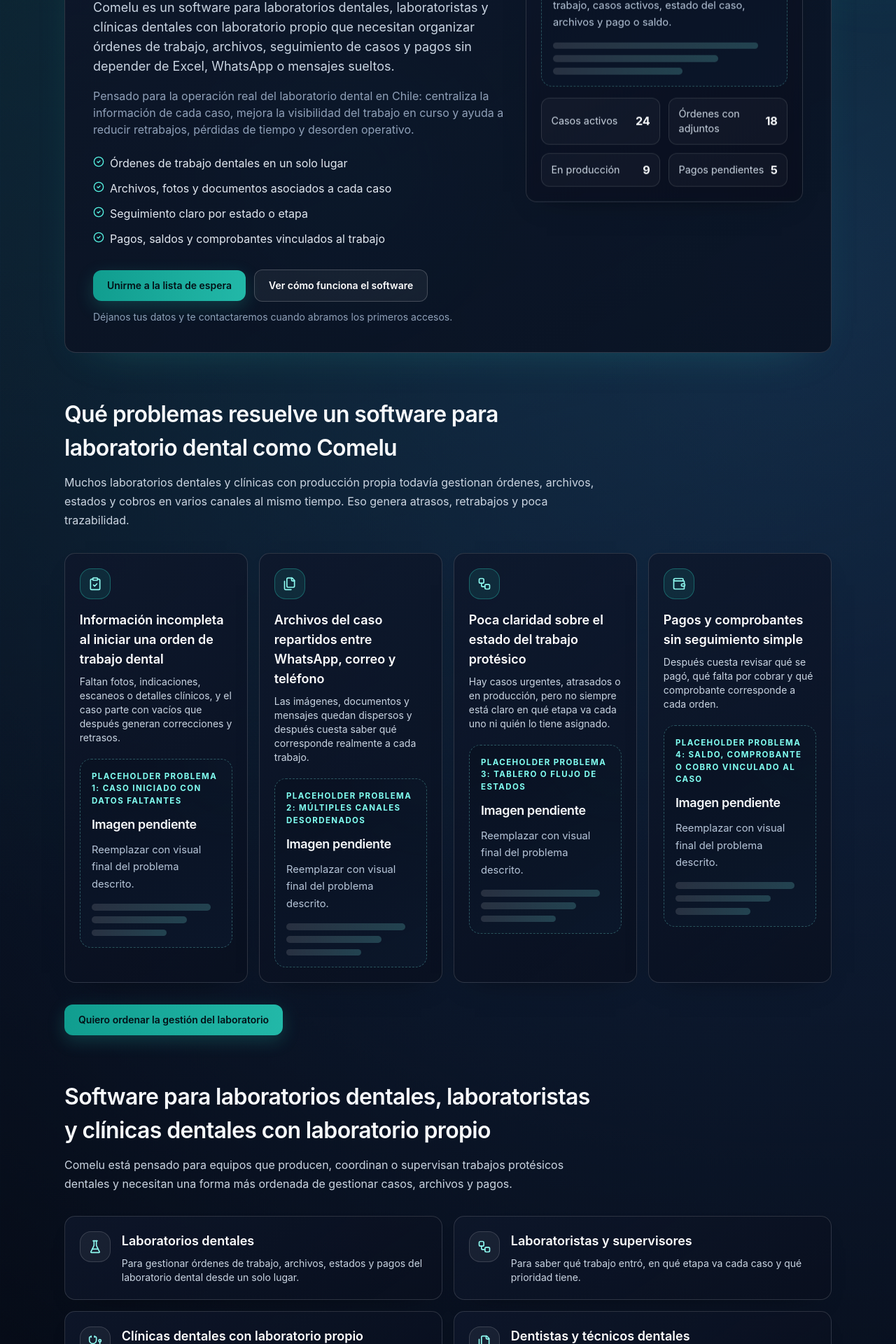
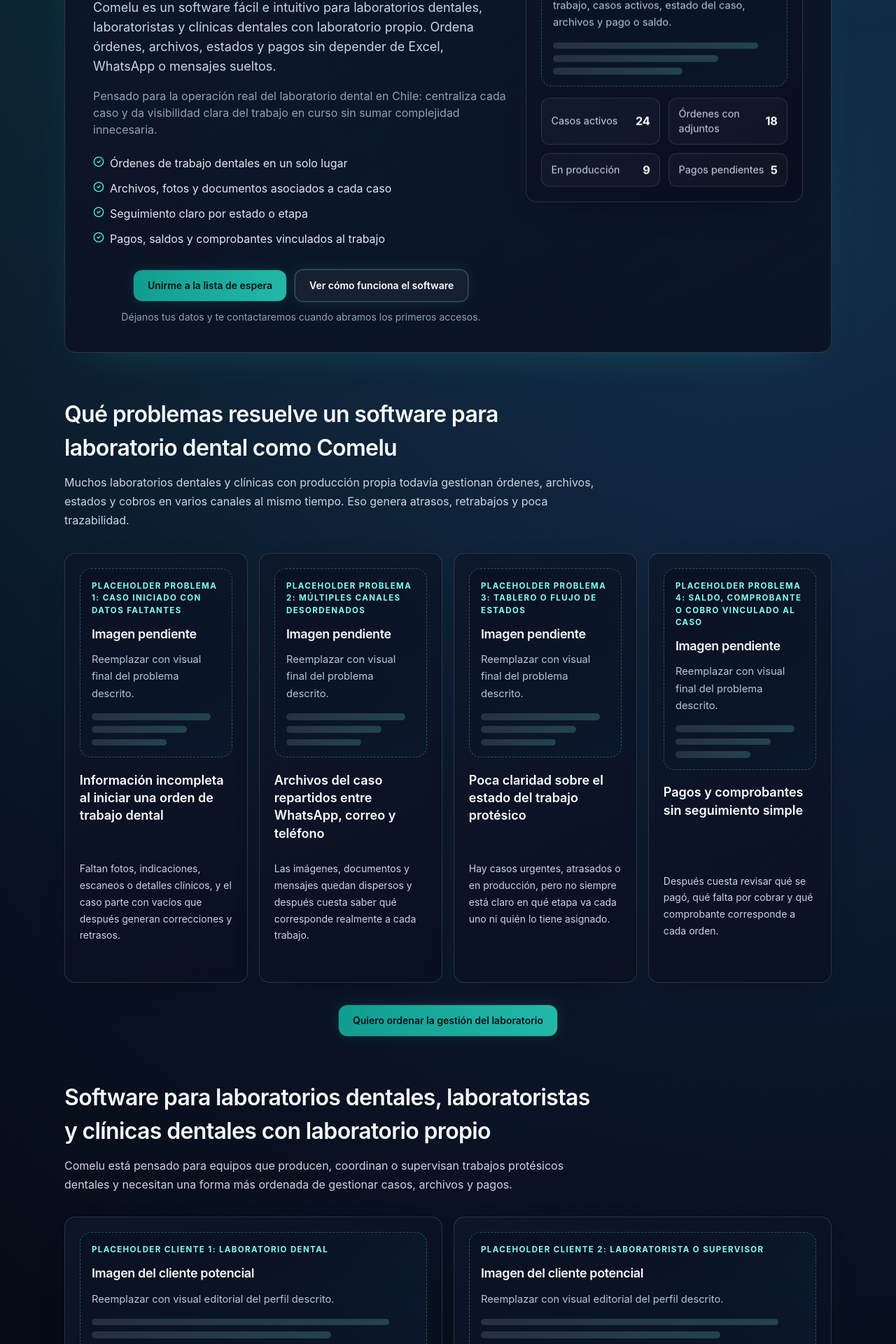
Before and after one commit to garciasilvac/comelu_landing, a React (Vite) app: page / in a window 1280 px wide. Shown: the part 540-2460 px from the top of the page at 70% size. Built offline with nearby package versions, Linux system fonts and the light colour scheme.

Commit message:
style: polish landing desktop layout

```diff
--- a/src/App.tsx
+++ b/src/App.tsx
@@ -3,13 +3,11 @@
   ArrowRight,
   CheckCircle2,
   ChevronDown,
-  ClipboardCheck,
   Files,
   FlaskConical,
   Menu,
   Send,
   Stethoscope,
-  Wallet,
   Workflow,
   X,
 } from "lucide-react";
@@ -84,28 +82,24 @@
     description:
       "Faltan fotos, indicaciones, escaneos o detalles clínicos, y el caso parte con vacíos que después generan correcciones y retrasos.",
     placeholder: "Placeholder problema 1: caso iniciado con datos faltantes",
-    icon: ClipboardCheck,
   },
   {
     title: "Archivos del caso repartidos entre WhatsApp, correo y teléfono",
     description:
       "Las imágenes, documentos y mensajes quedan dispersos y después cuesta saber qué corresponde realmente a cada trabajo.",
     placeholder: "Placeholder problema 2: múltiples canales desordenados",
-    icon: Files,
   },
   {
     title: "Poca claridad sobre el estado del trabajo protésico",
     description:
       "Hay casos urgentes, atrasados o en producción, pero no siempre está claro en qué etapa va cada uno ni quién lo tiene asignado.",
     placeholder: "Placeholder problema 3: tablero o flujo de estados",
-    icon: Workflow,
   },
   {
     title: "Pagos y comprobantes sin seguimiento simple",
     description:
       "Después cuesta revisar qué se pagó, qué falta por cobrar y qué comprobante corresponde a cada orden.",
     placeholder: "Placeholder problema 4: saldo, comprobante o cobro vinculado al caso",
-    icon: Wallet,
   },
 ] as const;
 
@@ -115,24 +109,28 @@
     description:
       "Para gestionar órdenes de trabajo, archivos, estados y pagos del laboratorio dental desde un solo lugar.",
     icon: FlaskConical,
+    placeholder: "Placeholder cliente 1: laboratorio dental",
   },
   {
     title: "Laboratoristas y supervisores",
     description:
       "Para saber qué trabajo entró, en qué etapa va cada caso y qué prioridad tiene.",
     icon: Workflow,
+    placeholder: "Placeholder cliente 2: laboratorista o supervisor",
   },
   {
     title: "Clínicas dentales con laboratorio propio",
     description:
       "Para organizar la producción interna de soluciones protésicas con más trazabilidad y menos seguimiento manual.",
     icon: Stethoscope,
+    placeholder: "Placeholder cliente 3: clínica con laboratorio propio",
   },
   {
     title: "Dentistas y técnicos dentales",
     description:
       "También puede ser relevante para dentistas y técnicos odontológicos que trabajan coordinadamente con laboratorios y quieren seguir de cerca una gestión más ordenada del caso.",
     icon: Files,
+    placeholder: "Placeholder cliente 4: dentista o técnico dental",
   },
 ] as const;
 
@@ -273,7 +271,7 @@
   label: string;
   title: string;
   detail: string;
-  variant?: "default" | "hero" | "compact";
+  variant?: "default" | "hero" | "compact" | "audience";
 }) {
   return (
     <div
@@ -641,14 +639,13 @@
                 Software para gestión de laboratorios dentales: órdenes, archivos, estados y pagos en un solo lugar
               </h1>
               <p className="mt-5 max-w-3xl text-base text-slate-300 sm:text-lg" data-reveal data-delay={220}>
-                Comelu es un software para laboratorios dentales, laboratoristas y clínicas dentales con laboratorio
-                propio que necesitan organizar órdenes de trabajo, archivos, seguimiento de casos y pagos sin depender
-                de Excel, WhatsApp o mensajes sueltos.
+                Comelu es un software fácil e intuitivo para laboratorios dentales, laboratoristas y clínicas dentales
+                con laboratorio propio. Ordena órdenes, archivos, estados y pagos sin depender de Excel, WhatsApp o
+                mensajes sueltos.
               </p>
               <p className="mt-4 max-w-3xl text-sm text-slate-400 sm:text-base" data-reveal data-delay={260}>
-                Pensado para la operación real del laboratorio dental en Chile: centraliza la información de cada caso,
-                mejora la visibilidad del trabajo en curso y ayuda a reducir retrabajos, pérdidas de tiempo y desorden
-                operativo.
+                Pensado para la operación real del laboratorio dental en Chile: centraliza cada caso y da visibilidad
+                clara del trabajo en curso sin sumar complejidad innecesaria.
               </p>
 
               <ul className="mt-6 grid gap-3 text-sm text-slate-200 sm:text-base" data-reveal data-delay={300}>
@@ -660,7 +657,7 @@
                 ))}
               </ul>
 
-              <div className="hero-cta mt-8 flex flex-wrap items-center gap-3">
+              <div className="hero-cta mt-8 flex flex-wrap items-center justify-center gap-3">
                 <button
                   type="button"
                   onClick={onWaitlistClick}
@@ -680,7 +677,7 @@
                   Ver cómo funciona el software
                 </button>
               </div>
-              <p className="mt-3 text-sm text-slate-400">
+              <p className="mt-3 text-center text-sm text-slate-400">
                 Déjanos tus datos y te contactaremos cuando abramos los primeros accesos.
               </p>
             </div>
@@ -721,20 +718,14 @@
           />
           <div className="mt-8 grid gap-4 md:grid-cols-2 xl:grid-cols-4">
             {PROBLEM_CARDS.map((item, index) => {
-              const Icon = item.icon;
               return (
                 <article
                   key={item.title}
-                  className="glass-card interactive-card flex h-full flex-col"
+                  className="glass-card interactive-card problem-card flex h-full flex-col"
                   data-reveal
                   data-delay={index * 80}
                 >
-                  <span className="inline-flex h-11 w-11 items-center justify-center rounded-2xl border border-[#2dd4bf]/35 bg-[#2dd4bf]/10 text-[#8efaf0]">
-                    <Icon className="h-5 w-5" />
-                  </span>
-                  <h3 className="mt-4 text-lg font-semibold text-white">{item.title}</h3>
-                  <p className="mt-2 text-sm text-slate-300">{item.description}</p>
-                  <div className="mt-5">
+                  <div className="problem-card-visual">
                     <PlaceholderVisual
                       label={item.placeholder}
                       title="Imagen pendiente"
@@ -742,11 +733,13 @@
                       variant="compact"
                     />
                   </div>
+                  <h3 className="problem-card-title mt-5 text-lg font-semibold text-white">{item.title}</h3>
+                  <p className="problem-card-description mt-3 text-sm text-slate-300">{item.description}</p>
                 </article>
               );
             })}
           </div>
-          <div className="mt-8" data-reveal data-delay={140}>
+          <div className="section-cta-row mt-8" data-reveal data-delay={140}>
             <button type="button" onClick={onWaitlistClick} className={primaryButton}>
               Quiero ordenar la gestión del laboratorio
             </button>
@@ -764,11 +757,17 @@
               return (
                 <article
                   key={item.title}
-                  className="glass-card interactive-card"
+                  className="glass-card interactive-card flex h-full flex-col"
                   data-reveal
                   data-delay={index * 80}
                 >
-                  <div className="flex items-start gap-4">
+                  <PlaceholderVisual
+                    label={item.placeholder}
+                    title="Imagen del cliente potencial"
+                    detail="Reemplazar con visual editorial del perfil descrito."
+                    variant="audience"
+                  />
+                  <div className="mt-5 flex items-start gap-4">
                     <span className="inline-flex h-11 w-11 shrink-0 items-center justify-center rounded-2xl border border-white/15 bg-white/5 text-[#8efaf0]">
                       <Icon className="h-5 w-5" />
                     </span>
@@ -781,7 +780,7 @@
               );
             })}
           </div>
-          <div className="mt-8" data-reveal data-delay={140}>
+          <div className="section-cta-row mt-8" data-reveal data-delay={140}>
             <button type="button" onClick={onWaitlistClick} className={primaryButton}>
               Quiero recibir novedades del lanzamiento
             </button>
@@ -797,17 +796,11 @@
             {HOW_IT_WORKS.map((item, index) => (
               <article
                 key={item.title}
-                className="glass-card interactive-card flex h-full flex-col"
+                className="glass-card interactive-card how-card flex h-full flex-col"
                 data-reveal
                 data-delay={index * 70}
               >
-                <div className="flex items-start gap-3">
-                  <div className="step-pill">{item.step}</div>
-                  <div>
-                    <h3 className="text-base font-semibold text-white">{item.title}</h3>
-                    <p className="mt-2 text-sm text-slate-300">{item.description}</p>
-                  </div>
-                </div>
+                <div className="step-pill">{item.step}</div>
                 <div className="mt-5">
                   <PlaceholderVisual
                     label={item.placeholder}
@@ -816,10 +809,12 @@
                     variant="compact"
                   />
                 </div>
+                <h3 className="how-card-title mt-5 text-base font-semibold text-white">{item.title}</h3>
+                <p className="how-card-description mt-3 text-sm text-slate-300">{item.description}</p>
               </article>
             ))}
           </div>
-          <div className="mt-8" data-reveal data-delay={140}>
+          <div className="section-cta-row mt-8" data-reveal data-delay={140}>
             <button type="button" onClick={onWaitlistClick} className={primaryButton}>
               Quiero ver una herramienta así en mi laboratorio
             </button>
@@ -855,7 +850,7 @@
               </ul>
             </article>
           </div>
-          <div className="mt-8" data-reveal data-delay={140}>
+          <div className="section-cta-row mt-8" data-reveal data-delay={140}>
             <button type="button" onClick={onWaitlistClick} className={primaryButton}>
               Quiero estar entre los primeros interesados
             </button>
@@ -867,48 +862,33 @@
             title="Comelu nace desde la operación real del laboratorio dental"
             description="Comelu no busca ser un software dental genérico. Nace con foco específico en la gestión del laboratorio dental: órdenes de trabajo, archivos, seguimiento, pagos y coordinación diaria."
           />
-          <div className="mt-6 grid gap-6 lg:grid-cols-[1.05fr_0.95fr]">
-            <div data-reveal data-delay={80}>
-              <p className="section-copy">
-                La meta es construir una herramienta simple, clara y útil para laboratorios dentales en Chile, basada
-                en problemas reales del flujo protésico y no en funciones desconectadas de la operación.
-              </p>
-            </div>
-            <div data-reveal data-delay={120}>
+          <div className="mt-6 grid gap-6 lg:grid-cols-[0.95fr_1.05fr] lg:items-stretch">
+            <div data-reveal data-delay={80} className="h-full">
               <PlaceholderVisual
                 label="Placeholder credibilidad o contexto de laboratorio"
                 title="Imagen de credibilidad"
                 detail="Espacio para entorno de laboratorio dental o composición entre interfaz y contexto real."
               />
             </div>
+            <div data-reveal data-delay={120} className="glass-card flex h-full flex-col justify-center">
+              <p className="section-copy">
+                La meta es construir una herramienta simple, clara y útil para laboratorios dentales en Chile, basada
+                en problemas reales del flujo protésico y no en funciones desconectadas de la operación.
+              </p>
+            </div>
           </div>
-          <div className="mt-8" data-reveal data-delay={160}>
+          <div className="section-cta-row mt-8" data-reveal data-delay={160}>
             <button type="button" onClick={onWaitlistClick} className={primaryButton}>
               Quiero sumarme al lanzamiento temprano
             </button>
           </div>
         </section>
 
-        <section className="section-block scroll-mt-28" data-reveal>
-          <div className="cta-panel panel-frame p-6 sm:p-8" data-reveal data-delay={0}>
-            <SectionIntro
-              eyebrow="Lista de espera"
-              title="Únete a la lista de espera y ayúdanos a priorizar el software para laboratorio dental que realmente necesita el rubro"
-              description="Si te sumas ahora, además de enterarte del lanzamiento, nos ayudas a entender qué problemas pesan más en la gestión de laboratorios dentales, clínicas con laboratorio propio y equipos que trabajan con órdenes de trabajo protésicas."
-            />
-            <div className="mt-6" data-reveal data-delay={120}>
-              <button type="button" onClick={onWaitlistClick} className={primaryButton}>
-                Quiero estar en la lista de espera
-              </button>
-            </div>
-          </div>
-        </section>
-
         <section id="lista-espera" className="section-block scroll-mt-28">
           <div className="panel-frame p-6 sm:p-8" data-reveal data-delay={0}>
             <SectionIntro
-              title="Lista de espera para Comelu, software para gestión de laboratorios dentales"
-              description="Déjanos tus datos para contactarte cuando abramos los primeros accesos y seguir construyendo una herramienta más útil para laboratorios dentales, laboratoristas y clínicas dentales con laboratorio propio."
+              title="Únete a la lista de espera y ayúdanos a priorizar el software para laboratorio dental que realmente necesita el rubro"
+              description="Déjanos tus datos para obtener descuentos especiales de lanzamiento que ofreceremos a nuestros primeros clientes"
             />
 
             <form className="mt-8 grid gap-8" onSubmit={onSubmit} noValidate data-reveal data-delay={60}>
@@ -1034,7 +1014,7 @@
                   </p>
                 </div>
 
-                <div className="grid gap-4 lg:grid-cols-2">
+                <div className="grid items-start gap-4 lg:grid-cols-2">
                   <div className="phone-field grid gap-2">
                     <label htmlFor="telefono-pais" className="field-label">
                       Teléfono
@@ -1110,7 +1090,7 @@
                     ) : null}
                   </div>
 
-                  <div className="grid gap-2">
+                  <div className="grid gap-2 self-start">
                     <label htmlFor="tamano" className="field-label">
                       Tamaño del laboratorio / equipo
                     </label>
@@ -1212,7 +1192,7 @@
                 </p>
               ) : null}
 
-              <div className="flex flex-wrap items-center gap-3">
+              <div className="flex flex-wrap items-center justify-center gap-3">
                 <button
                   type="submit"
                   disabled={isSubmitting}
@@ -1265,36 +1245,14 @@
                     id={panelId}
                     role="region"
                     aria-labelledby={buttonId}
-                    hidden={!isOpen}
-                    className="border-t border-white/10 px-5 py-4 text-sm text-slate-300"
+                    aria-hidden={!isOpen}
+                    className={`faq-panel text-sm text-slate-300 ${isOpen ? "is-open" : ""}`}
                   >
-                    {item.a}
+                    <div className="faq-panel-inner border-t border-white/10 px-5 py-4">{item.a}</div>
                   </div>
                 </article>
               );
             })}
-          </div>
-          <div className="mt-8" data-reveal data-delay={140}>
-            <button type="button" onClick={onWaitlistClick} className={primaryButton}>
-              Sumarme a la lista
-            </button>
-          </div>
-        </section>
-
-        <section className="section-block scroll-mt-28" data-reveal>
-          <div className="panel-frame p-6 sm:p-8" data-reveal data-delay={0}>
-            <SectionIntro
-              title="Software para laboratorios dentales en Chile: menos desorden, más control del trabajo"
-              description="Si trabajas en un laboratorio dental, eres laboratorista o formas parte de una clínica dental con laboratorio propio, Comelu quiere ayudarte a gestionar mejor órdenes de trabajo, archivos, estados y pagos desde el primer día."
-            />
-            <div className="mt-6 flex flex-wrap gap-3" data-reveal data-delay={120}>
-              <button type="button" onClick={onWaitlistClick} className={primaryButton}>
-                Unirme a la lista de espera
-              </button>
-              <button type="button" onClick={onHowItWorksClick} className={secondaryButton}>
-                Ver cómo funciona
-              </button>
-            </div>
           </div>
         </section>
       </main>
@@ -1316,9 +1274,6 @@
             <button type="button" onClick={onWaitlistClick} className="transition hover:text-white">
               Lista de espera
             </button>
-            <a href="mailto:contacto@comelu.cl" className="transition hover:text-white">
-              contacto@comelu.cl
-            </a>
           </div>
         </div>
       </footer>
--- a/src/index.css
+++ b/src/index.css
@@ -176,6 +176,10 @@
 
 .interactive-cta {
   transition: transform 240ms ease, box-shadow 240ms ease, border-color 240ms ease, background-color 240ms ease;
+  box-shadow:
+    0 0 0 1px rgba(129, 255, 242, 0.12),
+    0 0 20px rgba(34, 184, 168, 0.14),
+    0 12px 32px -24px rgba(34, 184, 168, 0.3);
 }
 
 .interactive-cta:hover,
@@ -255,6 +259,10 @@
   min-height: 10.5rem;
 }
 
+.placeholder-audience {
+  min-height: 12rem;
+}
+
 .placeholder-label {
   margin: 0;
   font-size: 0.72rem;
@@ -310,17 +318,61 @@
     radial-gradient(circle at 85% 18%, rgba(45, 212, 191, 0.14), transparent 28%);
 }
 
+.section-cta-row {
+  display: flex;
+  justify-content: center;
+}
+
+.problem-card-visual .placeholder-compact,
+.how-card .placeholder-compact {
+  min-height: 11.5rem;
+}
+
+.problem-card-title,
+.how-card-title {
+  line-height: 1.4;
+}
+
+.problem-card-description,
+.how-card-description {
+  line-height: 1.7;
+}
+
+@media (min-width: 1280px) {
+  .problem-card-title {
+    min-height: 7.2rem;
+  }
+
+  .problem-card-description {
+    min-height: 8.5rem;
+  }
+
+  .how-card-title {
+    min-height: 4.6rem;
+  }
+
+  .how-card-description {
+    min-height: 5.8rem;
+  }
+}
+
 .step-pill {
   display: inline-flex;
-  height: 2.2rem;
-  width: 2.2rem;
+  height: 3rem;
+  width: 3rem;
   align-items: center;
   justify-content: center;
   border-radius: 999px;
-  border: 1px solid rgba(45, 212, 191, 0.45);
-  background: rgba(45, 212, 191, 0.15);
-  color: #8efaf0;
+  border: 1px solid rgba(129, 255, 242, 0.45);
+  background:
+    radial-gradient(circle at 30% 30%, rgba(129, 255, 242, 0.28), rgba(16, 157, 143, 0.16)),
+    rgba(45, 212, 191, 0.14);
+  box-shadow:
+    inset 0 1px 0 rgba(255, 255, 255, 0.08),
+    0 0 18px rgba(34, 184, 168, 0.16);
+  color: #d8fffb;
   font-weight: 700;
+  font-size: 1rem;
 }
 
 .field-label {
@@ -362,6 +414,22 @@
 .field option {
   color: #e2e8f0;
   background: #111827;
+}
+
+.faq-panel {
+  display: grid;
+  grid-template-rows: 0fr;
+  opacity: 0;
+  transition: grid-template-rows 200ms ease, opacity 200ms ease;
+}
+
+.faq-panel.is-open {
+  grid-template-rows: 1fr;
+  opacity: 1;
+}
+
+.faq-panel-inner {
+  overflow: hidden;
 }
 
 @keyframes floatCard {
```
